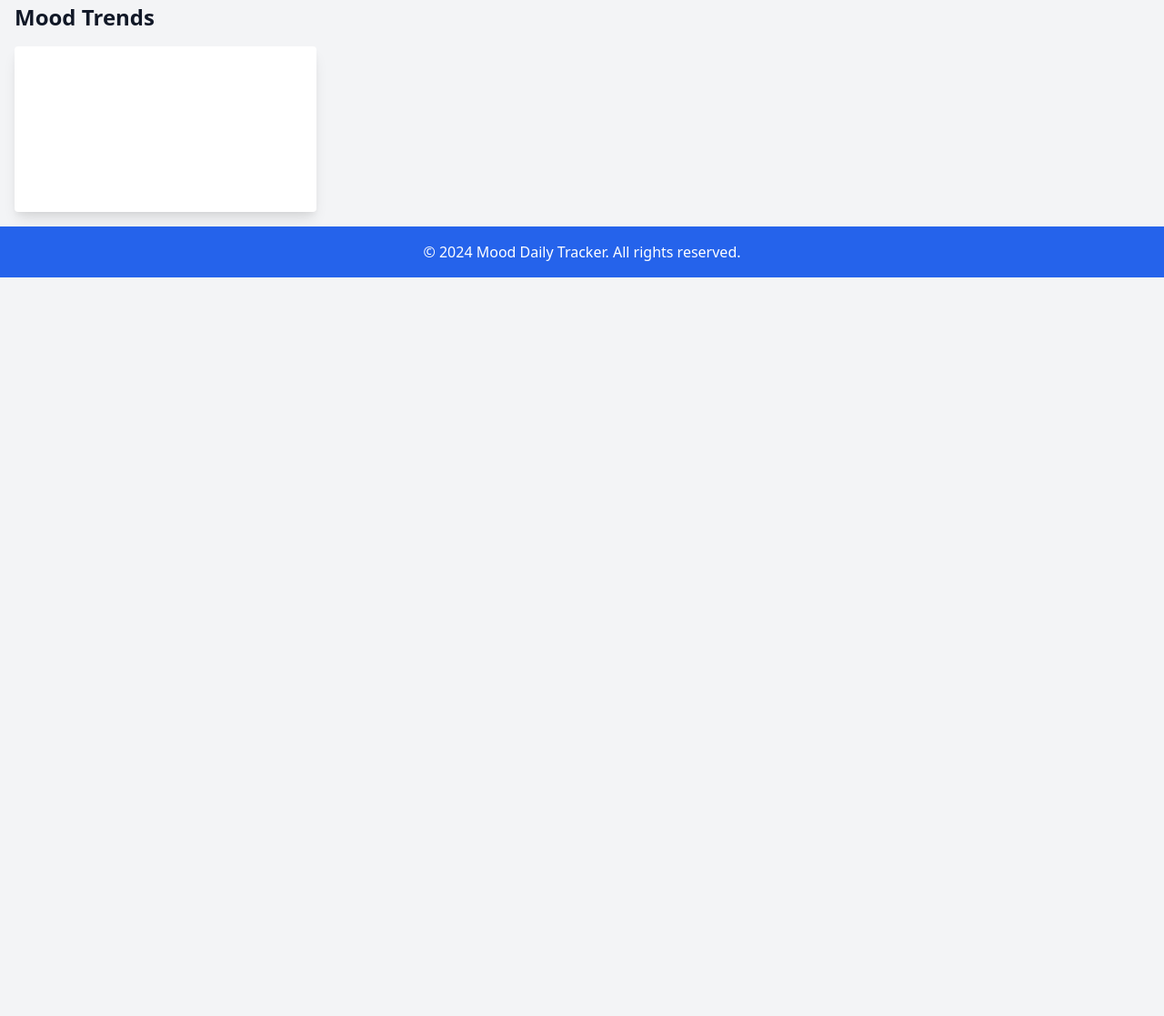
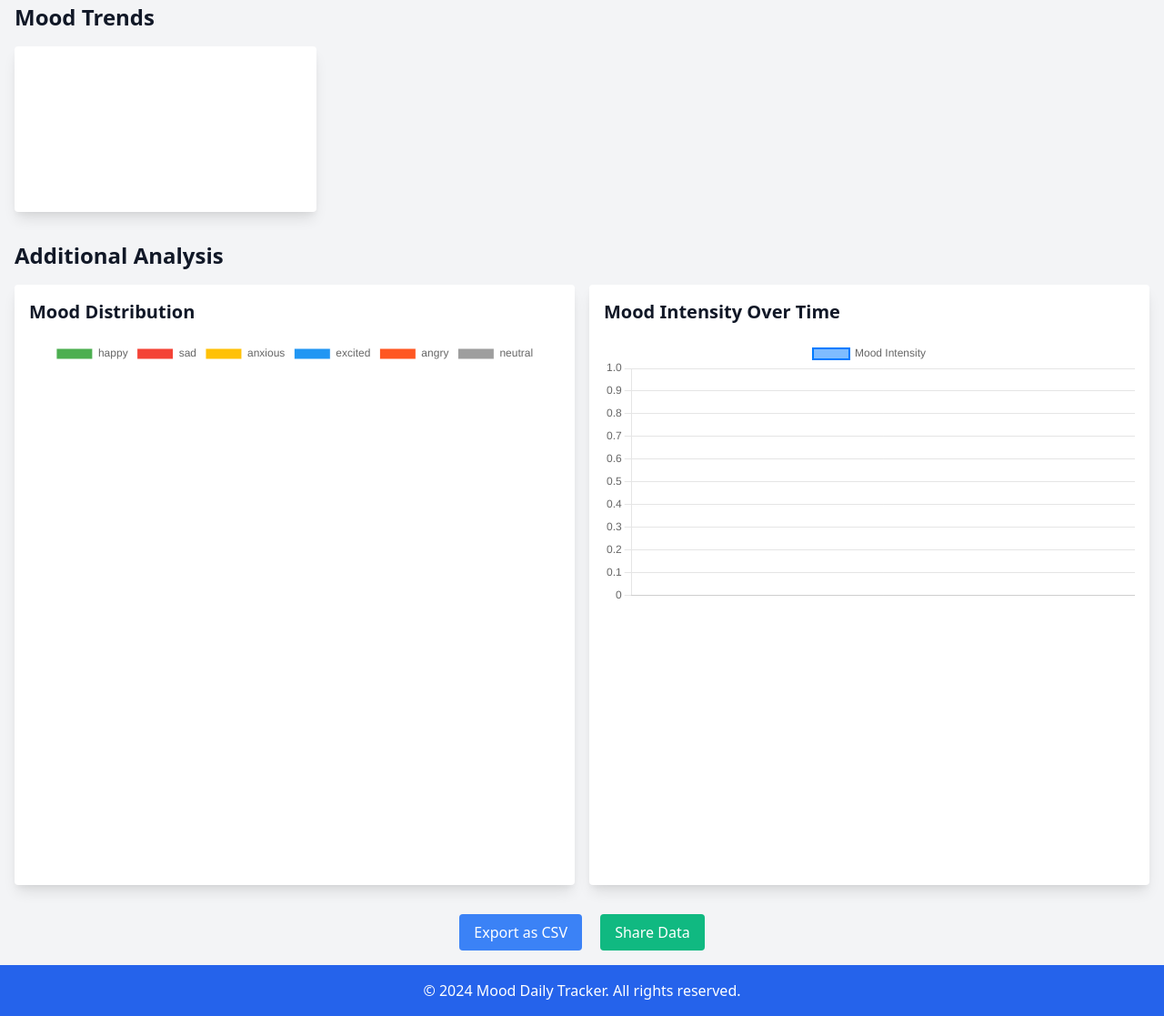
Before and after one commit to obadaKraishan/daily-mood-tracker, a plain HTML site: page index.html in a window 1280 px wide. Shown: the part 767-1884 px from the top of the page at 91% size. Before the commit the page ends 1072 px from the top, so only its background shows below. Drawn offline with nearby package versions, Linux system fonts and the light colour scheme.

Commit message:
Add Extra Analysis

```diff
--- a/index.html
+++ b/index.html
@@ -64,6 +64,27 @@
             <h2 class="text-2xl font-bold mb-4">Mood Trends</h2>
             <canvas id="mood-chart" class="bg-white p-4 rounded shadow-lg"></canvas>
         </section>
+
+        <!-- Additional Charts Section -->
+        <section id="additional-charts" class="mt-8">
+            <h2 class="text-2xl font-bold mb-4">Additional Analysis</h2>
+            <div class="grid grid-cols-1 md:grid-cols-2 gap-4">
+                <div class="bg-white p-4 rounded shadow-lg">
+                    <h3 class="text-xl font-bold mb-4">Mood Distribution</h3>
+                    <canvas id="mood-pie-chart"></canvas>
+                </div>
+                <div class="bg-white p-4 rounded shadow-lg">
+                    <h3 class="text-xl font-bold mb-4">Mood Intensity Over Time</h3>
+                    <canvas id="mood-line-chart"></canvas>
+                </div>
+            </div>
+        </section>
+
+        <!-- Export and Share Section -->
+        <section id="export-share" class="mt-8 text-center">
+            <button id="export-csv" class="bg-blue-500 text-white px-4 py-2 rounded hover:bg-blue-700">Export as CSV</button>
+            <button id="share-data" class="bg-green-500 text-white px-4 py-2 rounded hover:bg-green-700 ml-4">Share Data</button>
+        </section>
     </main>
 
     <footer class="bg-blue-600 text-white p-4 text-center">
@@ -73,7 +94,6 @@
     <script src="scripts/app.js"></script>
     <script src="scripts/storage.js"></script>
     <script src="scripts/chart.js"></script>
+    <script src="scripts/export.js"></script>
 </body>
 </html>
-</body>
-</html>
--- a/scripts/app.js
+++ b/scripts/app.js
@@ -4,6 +4,9 @@ document.addEventListener('DOMContentLoaded', () => {
     const moodChartElement = document.getElementById('mood-chart').getContext('2d');
     const darkModeToggle = document.getElementById('dark-mode-toggle');
     const averageMoodElement = document.getElementById('average-mood');
+
+    const moodPieChartElement = document.getElementById('mood-pie-chart').getContext('2d');
+    const moodLineChartElement = document.getElementById('mood-line-chart').getContext('2d');
 
     let moods = [];
     let isDarkMode = JSON.parse(localStorage.getItem('isDarkMode')) || false;
@@ -14,6 +17,8 @@ document.addEventListener('DOMContentLoaded', () => {
         updateMoodHistory();
         updateMoodChart();
         displayAverageMood();
+        updatePieChart();
+        updateLineChart();
         displayStreak();
     }
 
@@ -31,6 +36,8 @@ document.addEventListener('DOMContentLoaded', () => {
             updateMoodHistory();
             updateMoodChart();
             displayAverageMood();
+            updatePieChart();
+            updateLineChart();
             displayStreak();
             moodForm.reset();
         }
@@ -61,6 +68,8 @@ document.addEventListener('DOMContentLoaded', () => {
         saveMoods();
         updateMoodHistory();
         updateMoodChart();
+        updatePieChart();
+        updateLineChart();
         displayAverageMood();
         displayStreak();
     };
@@ -71,6 +80,8 @@ document.addEventListener('DOMContentLoaded', () => {
         saveMoods();
         updateMoodHistory();
         updateMoodChart();
+        updatePieChart();
+        updateLineChart();
         displayAverageMood();
         displayStreak();
     };
@@ -129,6 +140,83 @@ document.addEventListener('DOMContentLoaded', () => {
                     pointRadius: 0,
                     type: 'line',
                     borderDash: [10, 5],
+                }]
+            },
+            options: {
+                responsive: true,
+                scales: {
+                    y: {
+                        beginAtZero: true
+                    }
+                }
+            }
+        });
+    }
+
+    // Update the Pie chart for mood distribution
+    function updatePieChart() {
+        const moodCounts = {
+            happy: 0,
+            sad: 0,
+            anxious: 0,
+            excited: 0,
+            angry: 0,
+            neutral: 0
+        };
+
+        moods.forEach(entry => {
+            moodCounts[entry.mood]++;
+        });
+
+        new Chart(moodPieChartElement, {
+            type: 'pie',
+            data: {
+                labels: Object.keys(moodCounts),
+                datasets: [{
+                    data: Object.values(moodCounts),
+                    backgroundColor: [
+                        '#4CAF50', '#F44336', '#FFC107', '#2196F3', '#FF5722', '#9E9E9E'
+                    ],
+                    borderColor: '#fff',
+                    borderWidth: 1
+                }]
+            },
+            options: {
+                responsive: true
+            }
+        });
+    }
+
+    // Update the Line chart for mood intensity over time
+    function updateLineChart() {
+        const moodScores = {
+            happy: 5,
+            excited: 4,
+            neutral: 3,
+            anxious: 2,
+            sad: 1,
+            angry: 0
+        };
+
+        const labels = [];
+        const scores = [];
+
+        moods.forEach(entry => {
+            labels.push(entry.date);
+            scores.push(moodScores[entry.mood]);
+        });
+
+        new Chart(moodLineChartElement, {
+            type: 'line',
+            data: {
+                labels: labels,
+                datasets: [{
+                    label: 'Mood Intensity',
+                    data: scores,
+                    backgroundColor: 'rgba(0, 123, 255, 0.5)',
+                    borderColor: 'rgba(0, 123, 255, 1)',
+                    borderWidth: 2,
+                    fill: false
                 }]
             },
             options: {
--- /dev/null
+++ b/scripts/export.js
@@ -0,0 +1,15 @@
+document.getElementById('export-csv').addEventListener('click', () => {
+    const csvContent = "data:text/csv;charset=utf-8," + moods.map(e => `${e.date},${e.mood},${e.note || ''}`).join("\n");
+    const encodedUri = encodeURI(csvContent);
+    const link = document.createElement("a");
+    link.setAttribute("href", encodedUri);
+    link.setAttribute("download", "mood_data.csv");
+    document.body.appendChild(link);
+    link.click();
+});
+
+document.getElementById('share-data').addEventListener('click', () => {
+    const shareText = moods.map(e => `Date: ${e.date}, Mood: ${e.mood}, Note: ${e.note || ''}`).join("\n");
+    const shareLink = `mailto:?subject=Mood Data&body=${encodeURIComponent(shareText)}`;
+    window.location.href = shareLink;
+});
--- a/styles/main.css
+++ b/styles/main.css
@@ -49,3 +49,8 @@ button:hover {
     background-color: #2a4365;
     color: #63b3ed;
 }
+
+/* Additional Charts Section Styles */
+#additional-charts {
+    margin-top: 2rem;
+}
```
